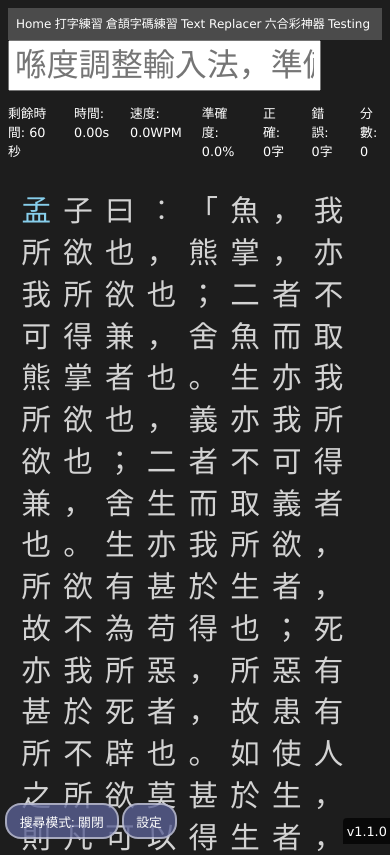
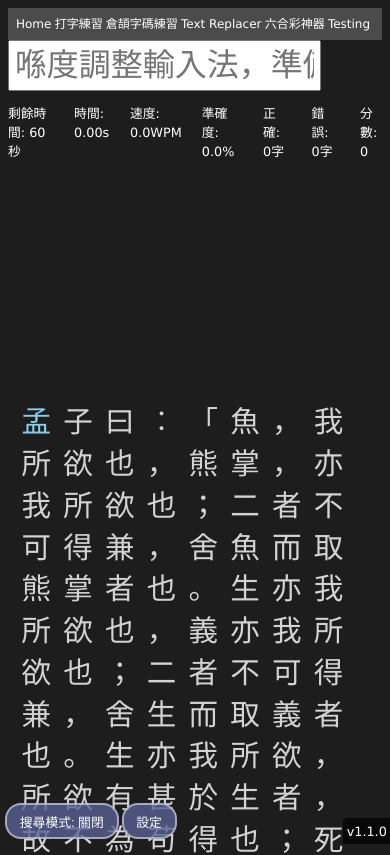
Before and after one commit to Shromeone/shromeweb2, a SvelteKit app: page /typing in a window 390 px wide. Shown: the top 855 px of the page. Built offline with nearby package versions, Linux system fonts and the light colour scheme; a web font is replaced by a local one.

Commit message:
Update +page.svelte
click focus web page, increased size of input box so hopefully phone won't auto-zoom, add partition to beginning

```diff
--- a/src/routes/typing/+page.svelte
+++ b/src/routes/typing/+page.svelte
@@ -80,6 +80,14 @@
     if (removeContentSpace) content = content.replace(/\s/g, "");
     updateInputBoxPos();
     inputBox.focus();
+    document.onclick = (e) => {
+tryPressEnterFocus(e);
+      if (document.activeElement === inputBox) return;
+      if (document.activeElement === typePrep) return;
+      if (settingsOpen) return;
+      e.preventDefault();
+      console.log("focused");
+      inputBox.focus();};
     document.onkeydown = (e) => {
       tryPressEnterFocus(e);
       if (document.activeElement === inputBox) return;
@@ -541,10 +549,11 @@
       <p>分數: {points}</p>
     {/if}
   </div>
+  <div id="start-partition"></div>
   <input
     type="text"
     id="type-input"
-    placeholder={gameState === GameState.PLAY ? "" : "在這裡開始打字"}
+    placeholder={gameState === GameState.PLAY ? "" : ""}
     oncompositionupdate={compoUpdate}
     oncompositionstart={compoStart}
     oncompositionend={compoEnd}
@@ -734,6 +743,8 @@
 </div>
 
 <style>
+  #start-partition {
+    height: 25vh;}
   .passage-select,
   .time-select {
     display: flex;
@@ -897,8 +908,8 @@
     position: absolute;
     color: white;
     left: 0;
-    font-size: 1rem;
-    height: 2rem;
+    font-size: 3rem;
+    height: 5rem;
     background-color: transparent;
     border: none;
     overflow: hidden;
```
